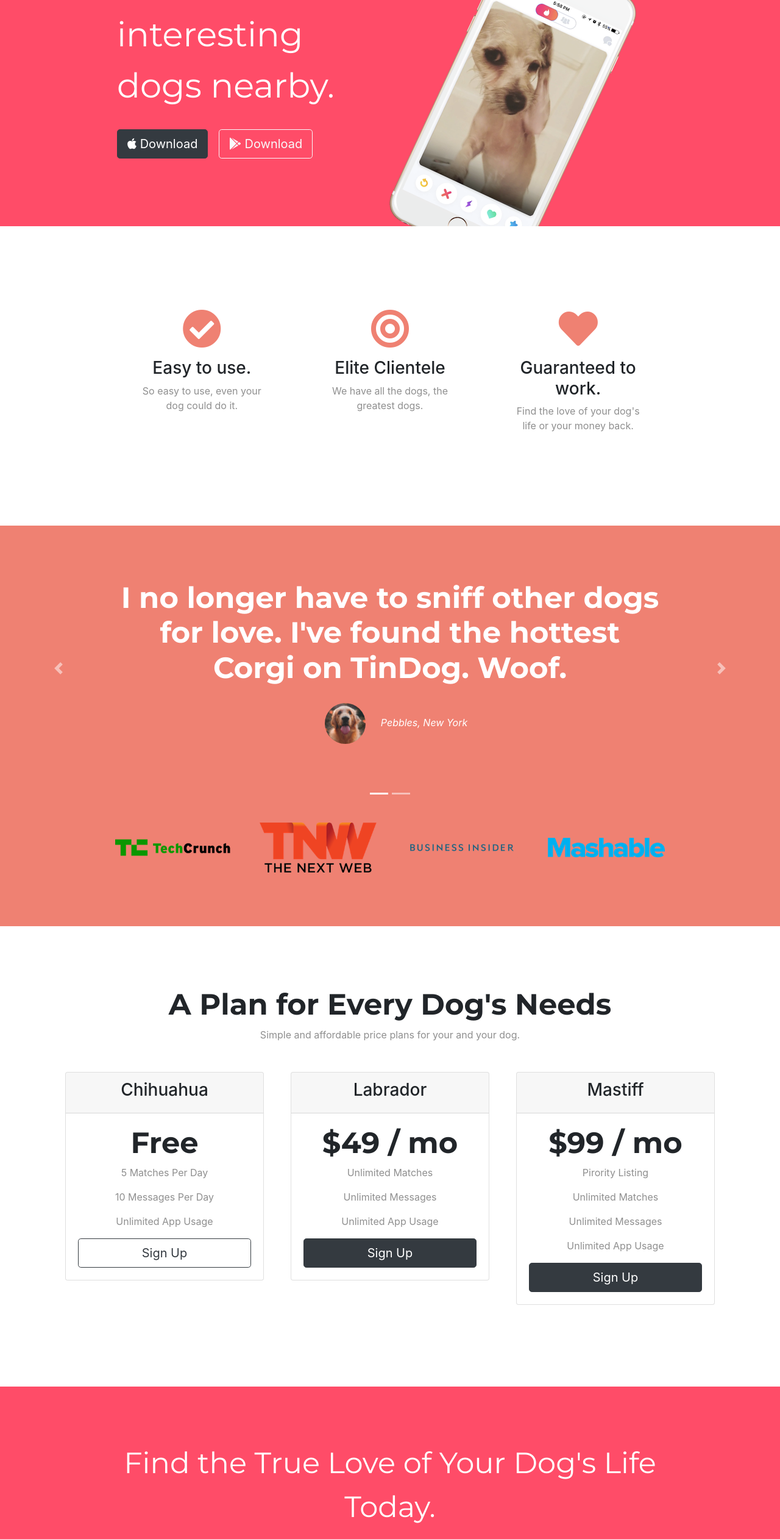
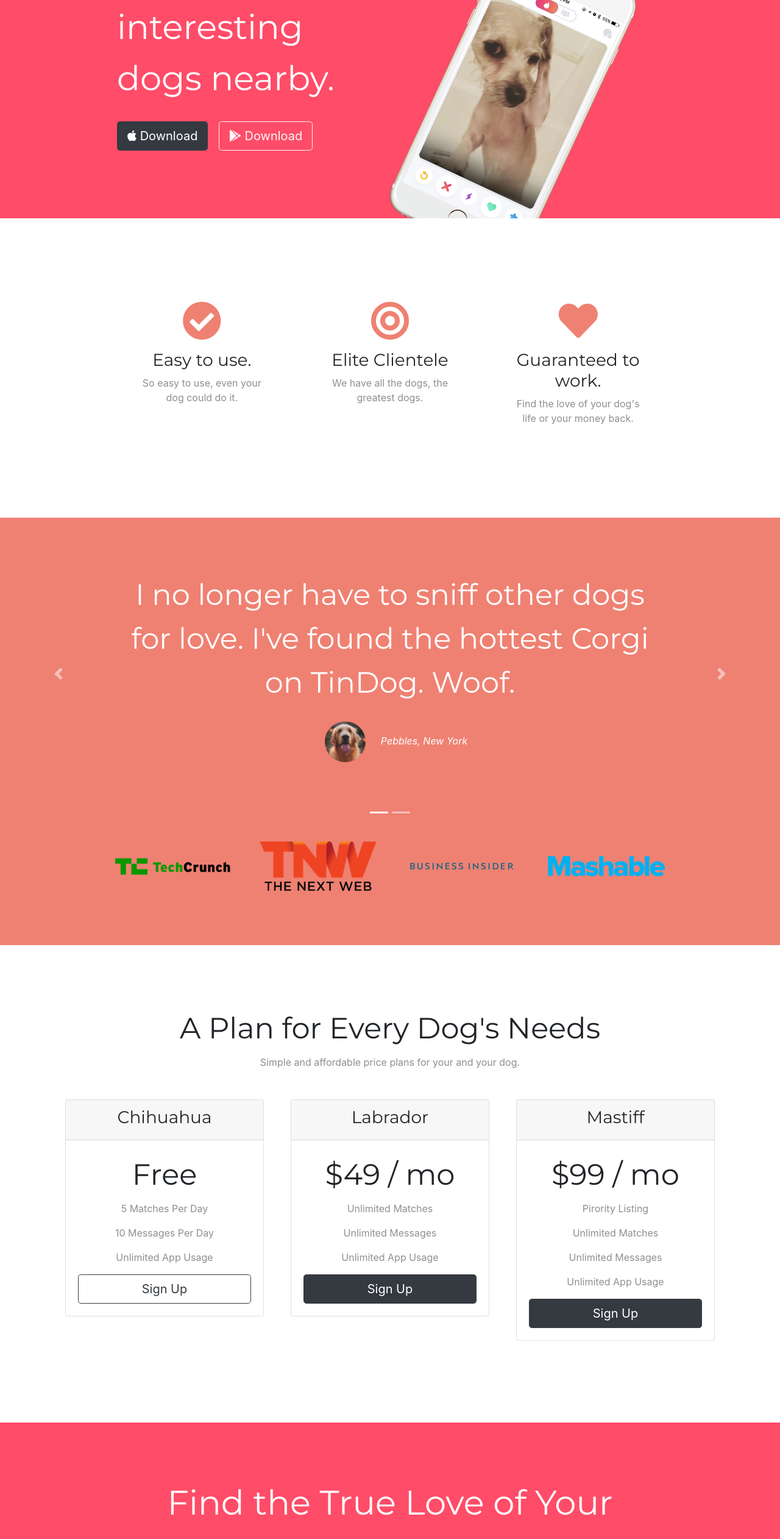
Before and after one commit to Anant003/TinDog, a plain HTML site: page index.html in a window 1280 px wide. Shown: the part 240-2764 px from the top of the page at 61% size. Drawn offline with nearby package versions, Linux system fonts and the light colour scheme.

Commit message:
refactor the code from html and css files

```diff
--- a/css/style.css
+++ b/css/style.css
@@ -1,26 +1,42 @@
-h1 {
-    font-family: 'Montserrat', sans-serif !important;
-    font-size: 3.5rem !important;
-    line-height: 1.5 !important;
+body {
+    font-family: 'Montserrat' sans-serif;
+    text-align: center;
 }
 
 p {
     color: #8f8f8f;
 }
 
-h2 {
+h1, h2, h3, h4, h5, h6 {
     font-family: 'Montserrat', sans-serif !important;
-    font-size: 3rem !important;
-    font-weight: 700;
 }
 
-#title, #cta {
+.main-heading {
+    font-family: 'Montserrat', sans-serif !important;
+    font-size: 3.5rem !important;
+    line-height: 1.5 !important;
+}
+
+.section-heading {
+    font-size: 3rem;
+    line-height: 1.5;
+}
+
+/* Containers */
+
+.container-fluid{
+    padding: 7% 15%;
+}
+
+/* Sections */
+
+.colored-section {
     background-color: #ff4c68;
     color: #ffffff;
 }
 
-.container-fluid{
-    padding: 3% 15% 7% !important;
+.white-section {
+    background-color: #ffffff;
 }
 
 /* Navigation Bar */
@@ -37,7 +53,7 @@ h2 {
 }
 
 .nav-brand:hover {
-    color: #f2f2f2;
+    color: #ffffff;
     text-decoration: none;
 }
 
@@ -55,6 +71,16 @@ h2 {
     margin: 5% 3% 5% 0;
 }
 
+/* Title Section */
+
+#title {
+    text-align: left;
+}
+
+#title .container-fluid {
+    padding: 2% 15% 7%;
+}
+
 /* Title Image */
 
 .title-image {
@@ -67,13 +93,14 @@ h2 {
 /* Feature Sections */
 
 #features {
-    padding: 7% 15%;
-    background-color: #ffffff;
     position: relative;
 }
 
+.feature-heading {
+    font-size: 1.5;
+}
+
 .feature-box {
-    text-align: center;
     padding: 5%;
 }
 
@@ -89,9 +116,7 @@ h2 {
 /* Testimonials Section */
 
 #testimonials {
-    text-align: center;
     background-color: #ef8172;
-    color: #ffffff;
 }
 
 .testimonials-image {
@@ -100,9 +125,13 @@ h2 {
     padding: 20px;
 }
 
+.testimonials-text {
+    font-size: 3rem;
+    line-height: 1.5;
+}
+
 #press {
     background-color: #ef8172;
-    text-align: center;
     padding-bottom: 3%;
 }
 
@@ -111,42 +140,24 @@ h2 {
     margin: 20px 20px 50px;
 }
 
-.carousel-item{
-    padding: 7% 15%;
-}
-
 /* Pricing Section */
 
 #pricing {
     padding: 100px;
-    text-align: center;
 }
 
 .pricing-column {
     padding: 3% 2%;
 }
 
-/* CTA section  */
-
-#cta {
-    background-color: #ff4c68;
-    color: #ffffff;
-    padding: 7% 15%;
-    text-align: center;
-}
-
-.cta-heading {
-    font-family: 'Montserrat', sans-serif !important;
+.price-text {
     font-size: 3rem;
     line-height: 1.5;
 }
 
+/* CTA section  */
+
 /* Footer Section  */
-
-#footer {
-    padding: 7% 15%;
-    text-align: center;
-}
 
 .social-icon {
     margin: 20px 10px;
--- a/index.html
+++ b/index.html
@@ -35,7 +35,7 @@
 
 <body>
 
-  <section id="title">
+  <section class="colored-section" id="title">
     <div class="container-fluid">
       <!-- Nav Bar -->
       <nav class="navbar navbar-expand-lg navbar-dark">
@@ -65,7 +65,7 @@
       <div>
         <div class="row">
           <div class="col-lg-6">
-            <h1>Meet new and interesting dogs nearby.</h1>
+            <h1 class="main-heading">Meet new and interesting dogs nearby.</h1>
             <button type="button" class="btn btn-dark btn-lg download-button"><i class="fab fa-apple"></i>
               Download</button>
             <button type="button" class="btn btn-outline-light btn-lg download-button"><i
@@ -82,22 +82,24 @@
 
   <!-- Features -->
 
-  <section id="features">
+  <section class="white-section" id="features">
+    <div class="container-fluid">
       <div class="row">
         <div class="feature-box col-lg-4">
           <i class="icon fas fa-check-circle fa-4x"></i>
-        <h3>Easy to use.</h3>
+          <h3 class="feature-title">Easy to use.</h3>
           <p>So easy to use, even your dog could do it.</p>
         </div>
         <div class="feature-box col-lg-4">
           <i class="icon fas fa-bullseye fa-4x"></i>
-        <h3>Elite Clientele</h3>
+          <h3 class="feature-title">Elite Clientele</h3>
           <p>We have all the dogs, the greatest dogs.</p>
         </div>
         <div class="feature-box col-lg-4">
           <i class="icon fas fa-heart fa-4x"></i>
-        <h3>Guaranteed to work.</h3>
+          <h3 class="feature-title">Guaranteed to work.</h3>
           <p>Find the love of your dog's life or your money back.</p>
+        </div>
       </div>
     </div>
   </section>
@@ -105,9 +107,9 @@
 
   <!-- Testimonials -->
 
-  <section id="testimonials">
+  <section class="colored-section" id="testimonials">
 
-    <div id="testimonials-carousel" class="carousel slide" data-ride="false">
+    <div id="testimonials-carousel" class="carousel slide">
 
       <!-- Indicators -->
       <ul class="carousel-indicators">
@@ -117,13 +119,14 @@
 
       <!-- The slideshow -->
       <div class="carousel-inner">
-        <div class="carousel-item active">
-          <h2>I no longer have to sniff other dogs for love. I've found the hottest Corgi on TinDog. Woof.</h2>
+        <div class="carousel-item active container-fluid">
+          <h2 class="testimonials-text">I no longer have to sniff other dogs for love. I've found the hottest Corgi on
+            TinDog. Woof.</h2>
           <img src="images/dog-img.jpg" class="testimonials-image" alt="dog-profile">
           <em>Pebbles, New York</em>
         </div>
-        <div class="carousel-item">
-          <h2 class="testimonial-text">My dog used to be so lonely, but with TinDog's help, they've found the love of
+        <div class="carousel-item container-fluid">
+          <h2 class="testimonials-text">My dog used to be so lonely, but with TinDog's help, they've found the love of
             their life. I think.</h2>
           <img class="testimonials-image" src="images/lady-img.jpg" alt="lady-profile">
           <em>Beverly, Illinois</em>
@@ -146,7 +149,7 @@
 
   <!-- Press -->
 
-  <section id="press">
+  <section class="colored-section" id="press">
     <img class="press-logo" src="images/techcrunch.png" alt="tc-logo">
     <img class="press-logo" src="images/tnw.png" alt="tnw-logo">
     <img class="press-logo" src="images/bizinsider.png" alt="biz-insider-logo">
@@ -157,9 +160,9 @@
 
   <!-- Pricing -->
 
-  <section id="pricing">
+  <section class="white-section" id="pricing">
 
-    <h2>A Plan for Every Dog's Needs</h2>
+    <h2 class="section-heading">A Plan for Every Dog's Needs</h2>
     <p>Simple and affordable price plans for your and your dog.</p>
 
     <div class="row">
@@ -169,7 +172,7 @@
             <h3>Chihuahua</h3>
           </div>
           <div class="card-body">
-            <h2>Free</h2>
+            <h2 class="price-text">Free</h2>
             <p>5 Matches Per Day</p>
             <p>10 Messages Per Day</p>
             <p>Unlimited App Usage</p>
@@ -184,7 +187,7 @@
             <h3>Labrador</h3>
           </div>
           <div class="card-body">
-            <h2>$49 / mo</h2>
+            <h2 class="price-text">$49 / mo</h2>
             <p>Unlimited Matches</p>
             <p>Unlimited Messages</p>
             <p>Unlimited App Usage</p>
@@ -199,7 +202,7 @@
             <h3>Mastiff</h3>
           </div>
           <div class="card-body">
-            <h2>$99 / mo</h2>
+            <h2 class="price-text">$99 / mo</h2>
             <p>Pirority Listing</p>
             <p>Unlimited Matches</p>
             <p>Unlimited Messages</p>
@@ -215,24 +218,26 @@
 
   <!-- Call to Action -->
 
-  <section id="cta">
-
-    <h3 class="cta-heading">Find the True Love of Your Dog's Life Today.</h3>
+  <section class="colored-section" id="cta">
+    <div class="container-fluid">
+      <h3 class="main-heading">Find the True Love of Your Dog's Life Today.</h3>
       <button type="button" class="btn btn-dark btn-lg download-button"><i class="fab fa-apple"></i> Download</button>
-    <button type="button" class="btn btn-outline-light btn-lg download-button"><i class="fab fa-google-play"></i> Download</button>
-
+      <button type="button" class="btn btn-outline-light btn-lg download-button"><i class="fab fa-google-play"></i>
+        Download</button>
+    </div>
   </section>
 
 
   <!-- Footer -->
 
-  <footer id="footer">
+  <footer class="white-section" id="footer">
+    <div class="container-fluid">
       <i class="social-icon fab fa-twitter"></i>
       <i class="social-icon fab fa-facebook-f"></i>
       <i class="social-icon fab fa-instagram"></i>
       <i class="social-icon fas fa-envelope"></i>
-    <p>© Copyright 2018 TinDog</p>
-
+      <p>© Copyright 2021 TinDog</p>
+    </div>
   </footer>
 
 
```
Lines whose indentation alone changed are shown as unchanged.
